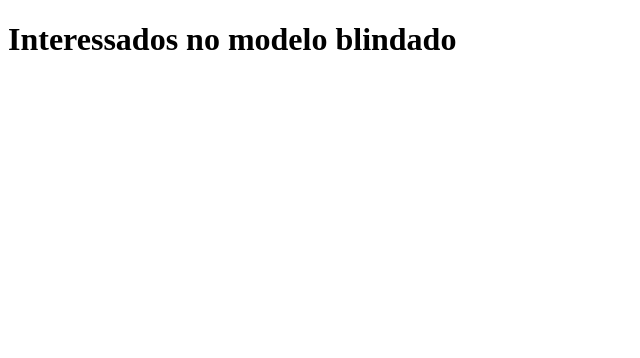
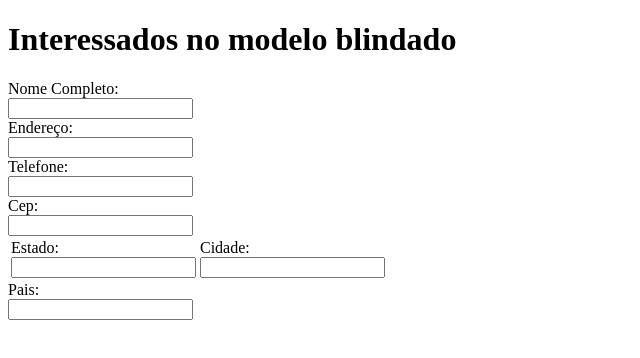
Before and after one commit to FelipeGregue/FrontEnd, a plain HTML site: page Aula1/cadastro.html in a window 1280 px wide. Shown: the whole page, without its empty margins (0-640 px from the left). Drawn offline with Linux system fonts and the light colour scheme.

Commit message:
Finalizando Página de Cadastro

```diff
--- a/Aula1/cadastro.html
+++ b/Aula1/cadastro.html
@@ -5,5 +5,29 @@
 </head>
 <body>
     <h1>Interessados no modelo blindado</h1>
+    <form>
+        <label for="fname">Nome Completo: </label></br>
+        <input type="text" id="fname" name = "fname"></br>
+        <label for="adress">Endereço: </label></br>
+        <input type="text" id="aress" name = "adress"></br>
+        <label for="tel">Telefone: </label></br>
+        <input type="text" id="tel" name = "tel"></br>
+        <label for="cep">Cep: </label></br>
+        <input type="text" id="cep" name = "cep"></br>
+        <table>
+            <thead>
+                    <td>
+                        <label for="country">Estado: </label></br>
+                        <input type="text" id="country" name = "country"></br>
+                    </td>
+                    <td>
+                        <label for="city">Cidade: </label></br>
+                        <input type="text" id="city" name = "city"></br>
+                    </td>
+            </thead>
+        </table>
+        <label for="pais">Pais: </label></br>
+        <input type="text" id="pais" name = "pais"></br>
+    </form>
 </body>
 </html>
```
